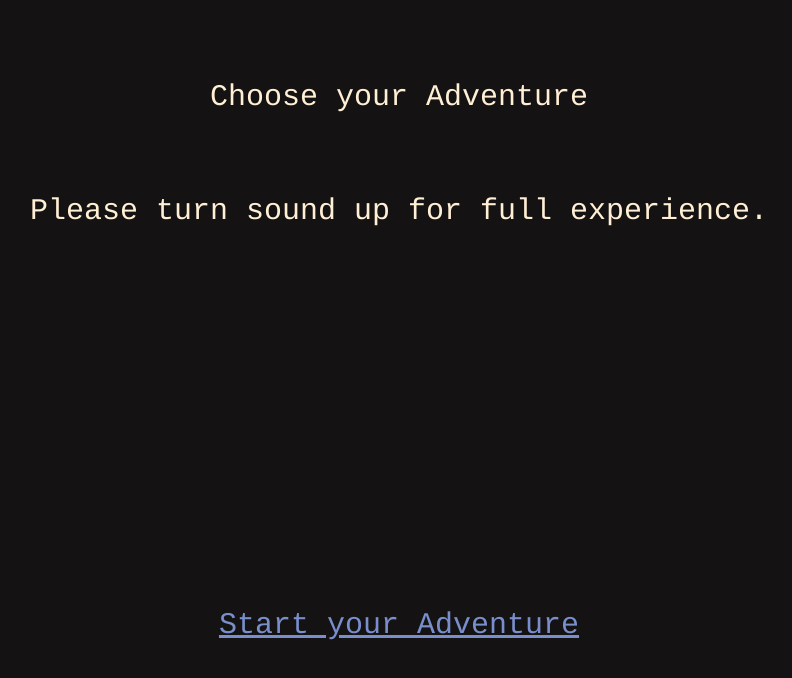
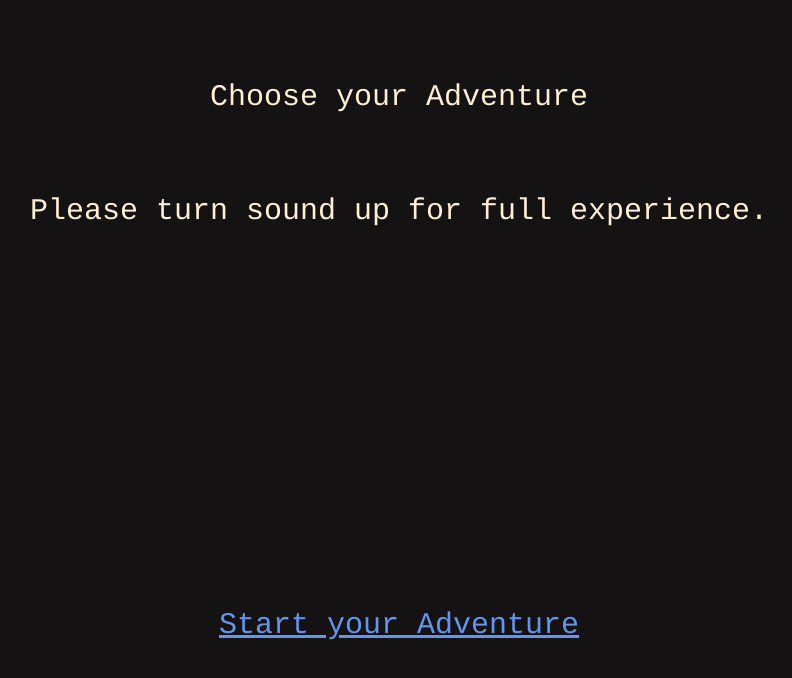
Before and after one commit to sorakang/website, a plain HTML site: page index.html in a window 1280 px wide. In both pictures the pointer is over the link "Start your Adventure". Shown: the whole page, without its empty margins (241-1033 px from the left). Drawn offline with Linux system fonts and the light colour scheme.

Commit message:
Update style.css

```diff
--- a/style.css
+++ b/style.css
@@ -21,5 +21,5 @@ a {
 }
 
 a:hover {
-    color: rgb(121, 143, 204);
+    color: cornflowerblue;
 }
```
